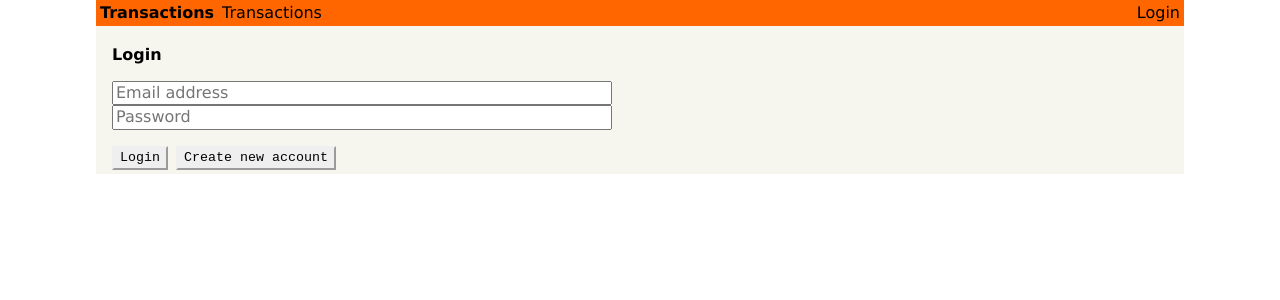
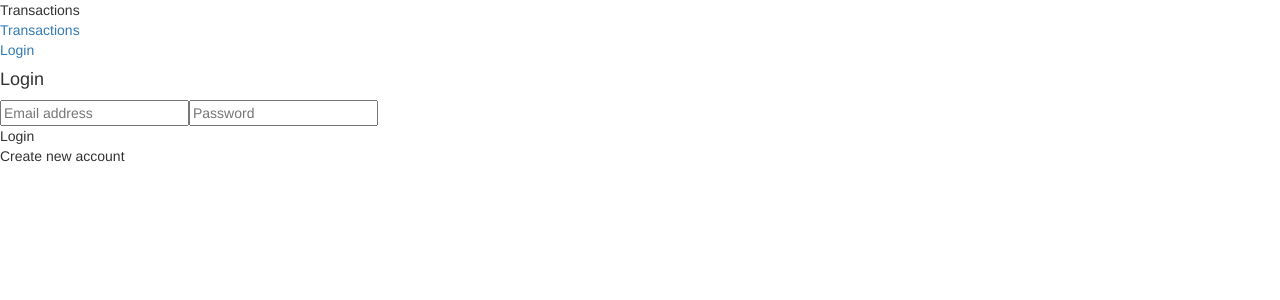
Before and after one commit to zain-elabedeen/TrasferBaseApp, a React (Create React App) app: page /login in a window 1280 px wide. Shown: the top 300 px of the page. Built offline with nearby package versions, Linux system fonts and the light colour scheme.

Commit message:
Add react bootstrab

```diff
--- a/package.json
+++ b/package.json
@@ -5,9 +5,11 @@
   "dependencies": {
     "apollo-boost": "^0.4.4",
     "apollo-link-context": "^1.0.19",
+    "bootstrap": "^3.3.7",
     "graphql": "^14.5.8",
     "react": "^16.12.0",
     "react-apollo": "^3.1.3",
+    "react-bootstrap": "^0.33.0",
     "react-dom": "^16.12.0",
     "react-router": "^5.1.2",
     "react-router-dom": "^5.1.2",
--- a/public/index.html
+++ b/public/index.html
@@ -27,7 +27,8 @@
     <!--
        Tachyons CSS Toolkit
      -->
-     <link rel="stylesheet" href="https://unpkg.com/tachyons@4.2.1/css/tachyons.min.css"/>
+     <link rel="stylesheet" href="https://maxcdn.bootstrapcdn.com/bootstrap/3.3.7/css/bootstrap.min.css" integrity="sha384-BVYiiSIFeK1dGmJRAkycuHAHRg32OmUcww7on3RYdg4Va+PmSTsz/K68vbdEjh4u" crossorigin="anonymous">
+
     <title>React App</title>
   </head>
   <body>
--- a/src/index.js
+++ b/src/index.js
@@ -4,6 +4,7 @@
 import App from './components/App';
 import * as serviceWorker from './serviceWorker';
 import { BrowserRouter } from 'react-router-dom'
+import 'bootstrap/dist/css/bootstrap.min.css';
 
 import { ApolloProvider } from 'react-apollo'
 import { ApolloClient } from 'apollo-client'
--- a/src/styles/index.css
+++ b/src/styles/index.css
@@ -1,43 +1,10 @@
-body {
-  margin: 0;
-  padding: 0;
-  font-family: Verdana, Geneva, sans-serif;
+.button-large {
+  margin-top: 20px;
+  margin-bottom: 10px;
 }
 
-input {
-  max-width: 500px;
+.Login {
+  padding: 60px 0;
+  margin: 0 auto;
+  max-width: 320px;
 }
-
-.gray {
-  color: #828282;
-}
-
-.orange {
-  background-color: #ff6600;
-}
-
-.background-gray {
-  background-color: rgb(246,246,239);
-}
-
-.f11 {
-  font-size: 11px;
-}
-
-.w85 {
-  width: 85%;
-}
-
-.button {
-  font-family: monospace;
-  font-size: 10pt;
-  color: black;
-  background-color: buttonface;
-  text-align: center;
-  padding: 2px 6px 3px;
-  border-width: 2px;
-  border-style: outset;
-  border-color: buttonface;
-  cursor: pointer;
-  max-width: 250px;
-}
```
Also changed, not shown: 1 other file (tests, documents, lock files or other folders).
